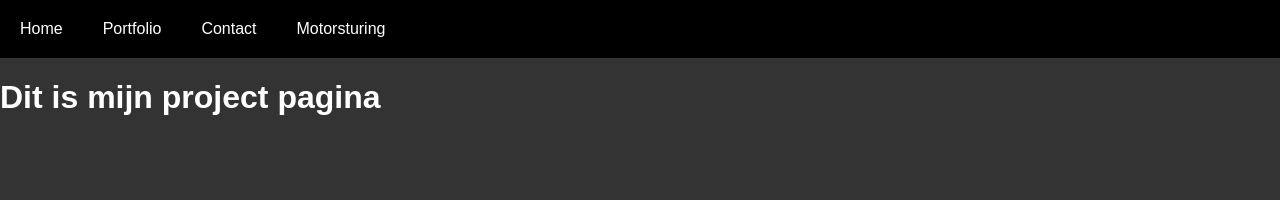
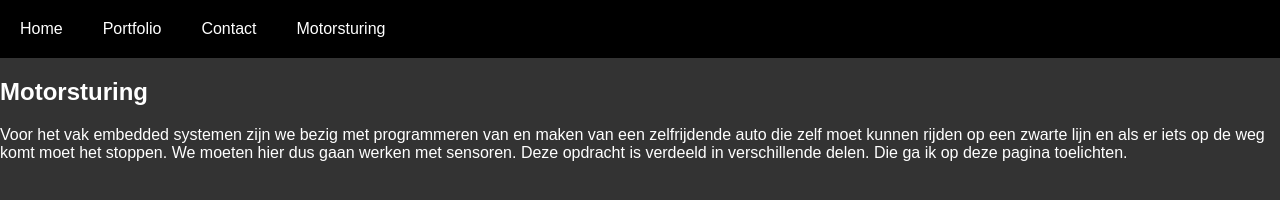
Before and after one commit to Yasinmrani/Labo7, a plain HTML site: page Motorsturing.html in a window 1280 px wide. Drawn offline with Linux system fonts and the light colour scheme.

Commit message:
motorsturing

```diff
--- a/Motorsturing.html
+++ b/Motorsturing.html
@@ -14,6 +14,11 @@
             <li><a href="Motorsturing.html">Motorsturing</a></li>
         </ul>
     </nav>
-    <h1>Dit is mijn project pagina</h1>
+    <header class="row m-5">
+        <h2 class="col display-3 text-center">Motorsturing</h2>
+    </header>
+    <p>Voor het vak embedded systemen zijn we bezig met programmeren van en maken van een zelfrijdende auto die zelf moet kunnen rijden op een zwarte lijn en als er iets op de weg komt moet het stoppen.
+        We moeten hier dus gaan werken met sensoren. Deze opdracht is verdeeld in verschillende delen. Die ga ik op deze pagina toelichten.
+    </p>
 </body>
 </html>
```
